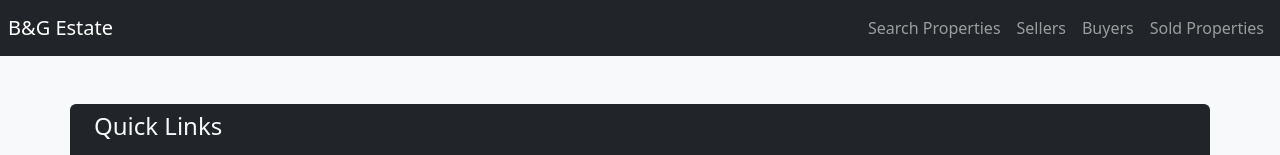
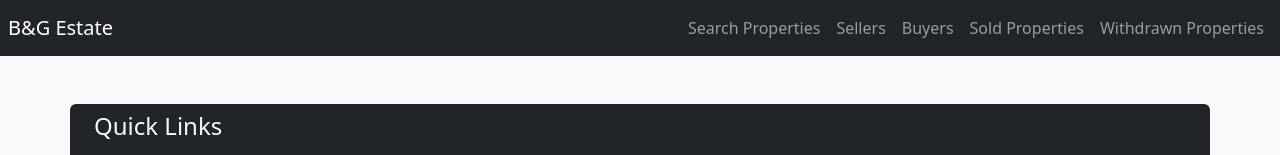
Before and after one commit to lyamwalburn/Project1, a React (Create React App) app in the folder estate-agent/: page / in a window 1280 px wide. Shown: the top 155 px of the page. Built offline with nearby package versions, Linux system fonts and the light colour scheme; no server answers.

Commit message:
added link to withdrawn properties page to nav

```diff
--- a/estate-agent/src/components/General/NavBar.js
+++ b/estate-agent/src/components/General/NavBar.js
@@ -24,6 +24,7 @@ const NavBar = () => {
           <Link to='/sellers' className="nav-item nav-link">Sellers</Link>
           <Link to='/buyers' className="nav-item nav-link">Buyers</Link>
           <Link to='/properties' className="nav-item nav-link">Sold Properties</Link>
+          <Link to='/properties/withdrawn' className="nav-item nav-link">Withdrawn Properties</Link>
           </div>
         </div>
       </nav>
```
